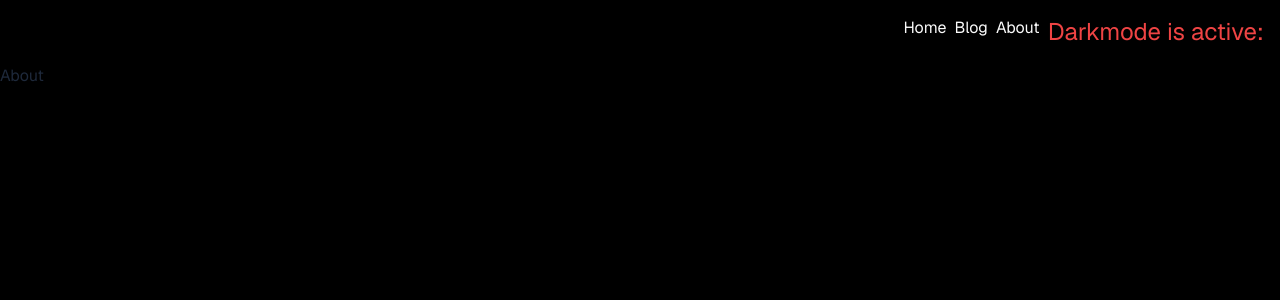
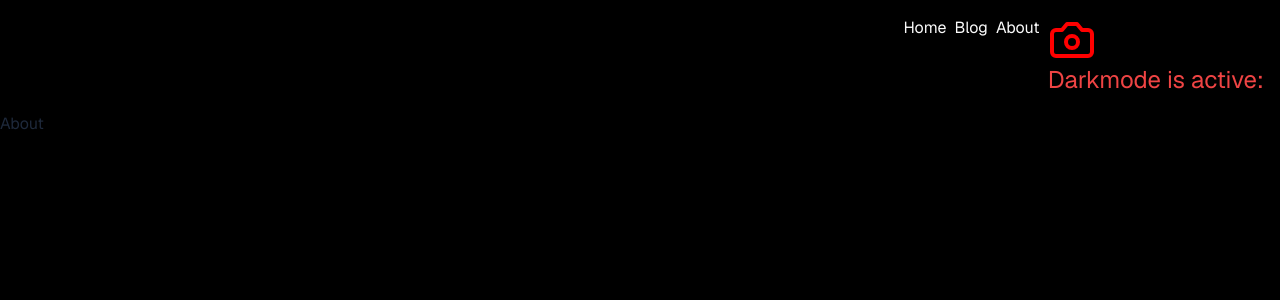
Before and after one commit to jasontcrabtree/studio-jasontcrabtree, a Next.js app: page /about in a window 1280 px wide. Shown: the top 300 px of the page. Built offline with nearby package versions, Linux system fonts and the light colour scheme.

Commit message:
fixing eslitn dependency bug

```diff
--- a/package.json
+++ b/package.json
@@ -12,6 +12,7 @@
     },
     "dependencies": {
         "geist": "^1.3.1",
+        "lucide-react": "^0.454.0",
         "next": "14.2.15",
         "react": "^18",
         "react-dom": "^18"
@@ -32,5 +33,10 @@
         "tailwindcss": "^3.4.14",
         "typescript": "^5",
         "vitest": "^2.1.3"
+    },
+    "overrides": {
+        "eslint-config-next": {
+            "eslint": "^9.13.0"
+        }
     }
 }
--- a/src/ui/components/dark-mode-control.tsx
+++ b/src/ui/components/dark-mode-control.tsx
@@ -1,3 +1,4 @@
+import { Camera } from "lucide-react"
 import { Dispatch, SetStateAction } from "react"
 
 /**
@@ -18,6 +19,7 @@ const DarkModeControl = ({
             }}
             data-dark-mode={darkMode ? "dark-mode" : "light-mode"}
         >
+            <Camera color="red" size={48} />
             <p className="text-2xl text-red-500">
                 {darkMode} Darkmode is active: {darkMode}
             </p>
```
Also changed, not shown: 1 other file (tests, documents, lock files or other folders).
